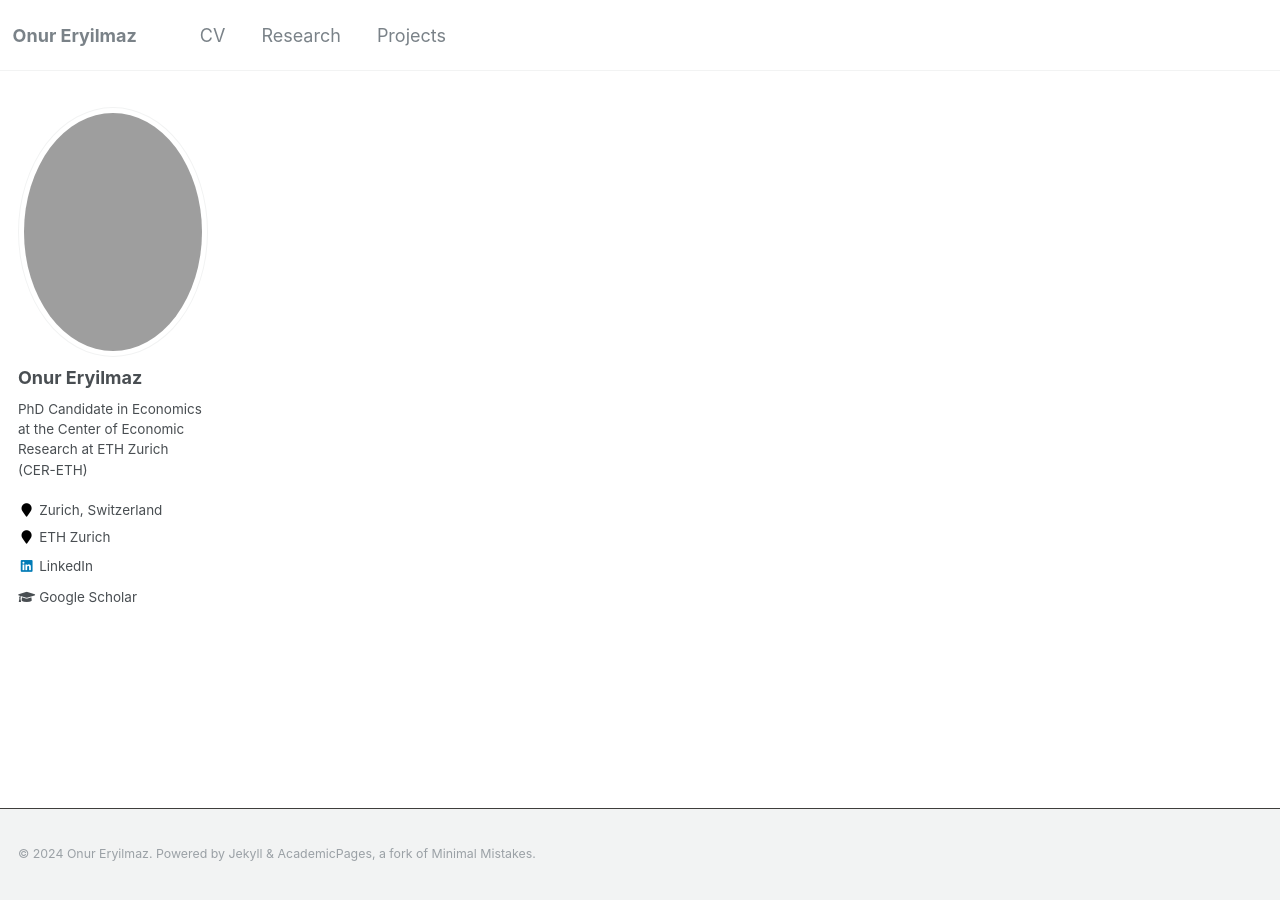
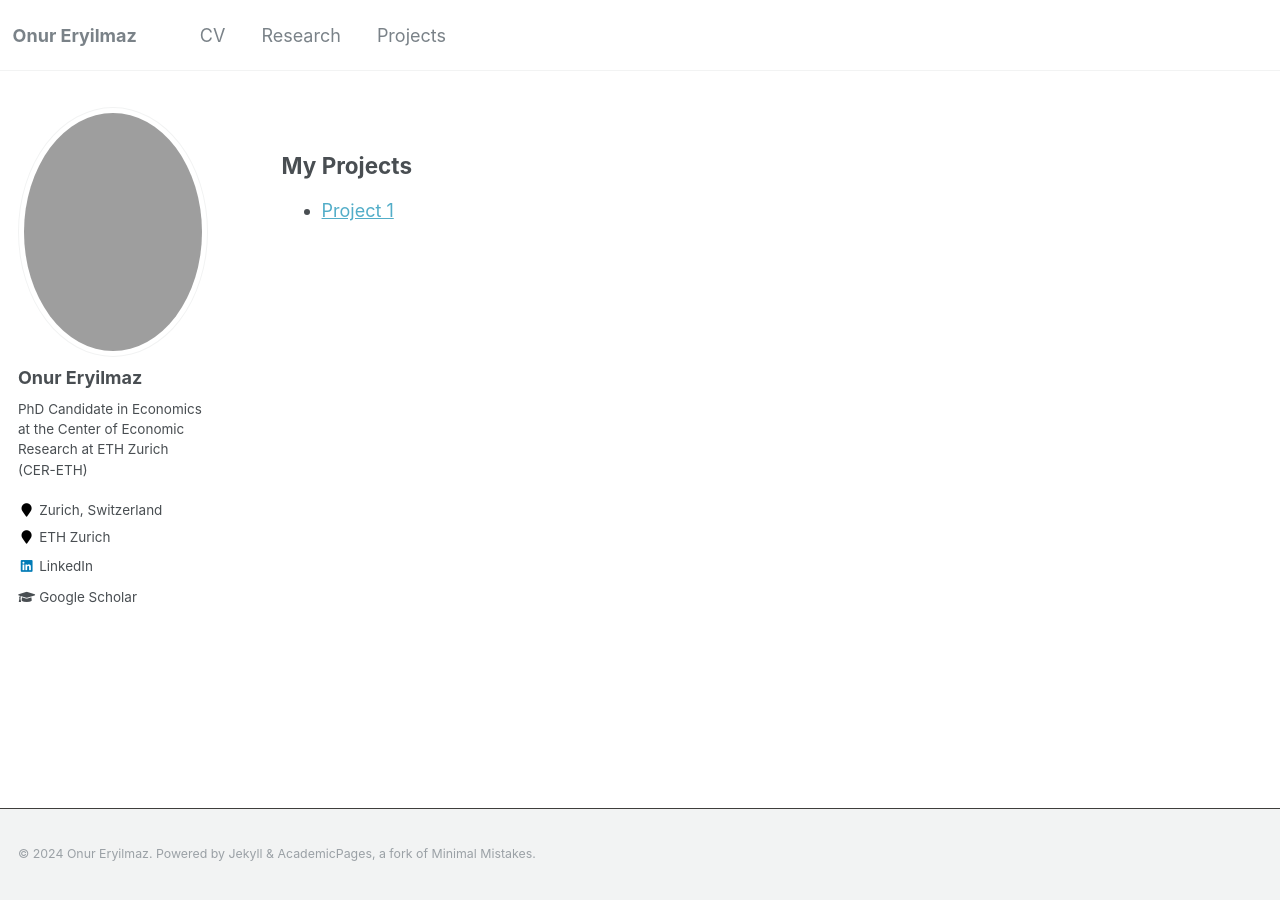
Before and after one commit to oeryilmaz/oeryilmaz.github.io, a Jekyll site: the page built from _pages/projects.md, in a window 1280 px wide. Built offline with Jekyll 4.4.1, drawn with Linux system fonts in a browser that asks for light colours.

Commit message:
Update projects.md

```diff
--- a/_pages/projects.md
+++ b/_pages/projects.md
@@ -6,3 +6,7 @@ author_profile: true
 ---
 
 {% include base_path %}
+
+## My Projects
+
+- [Project 1](/projects/project1/)
```
